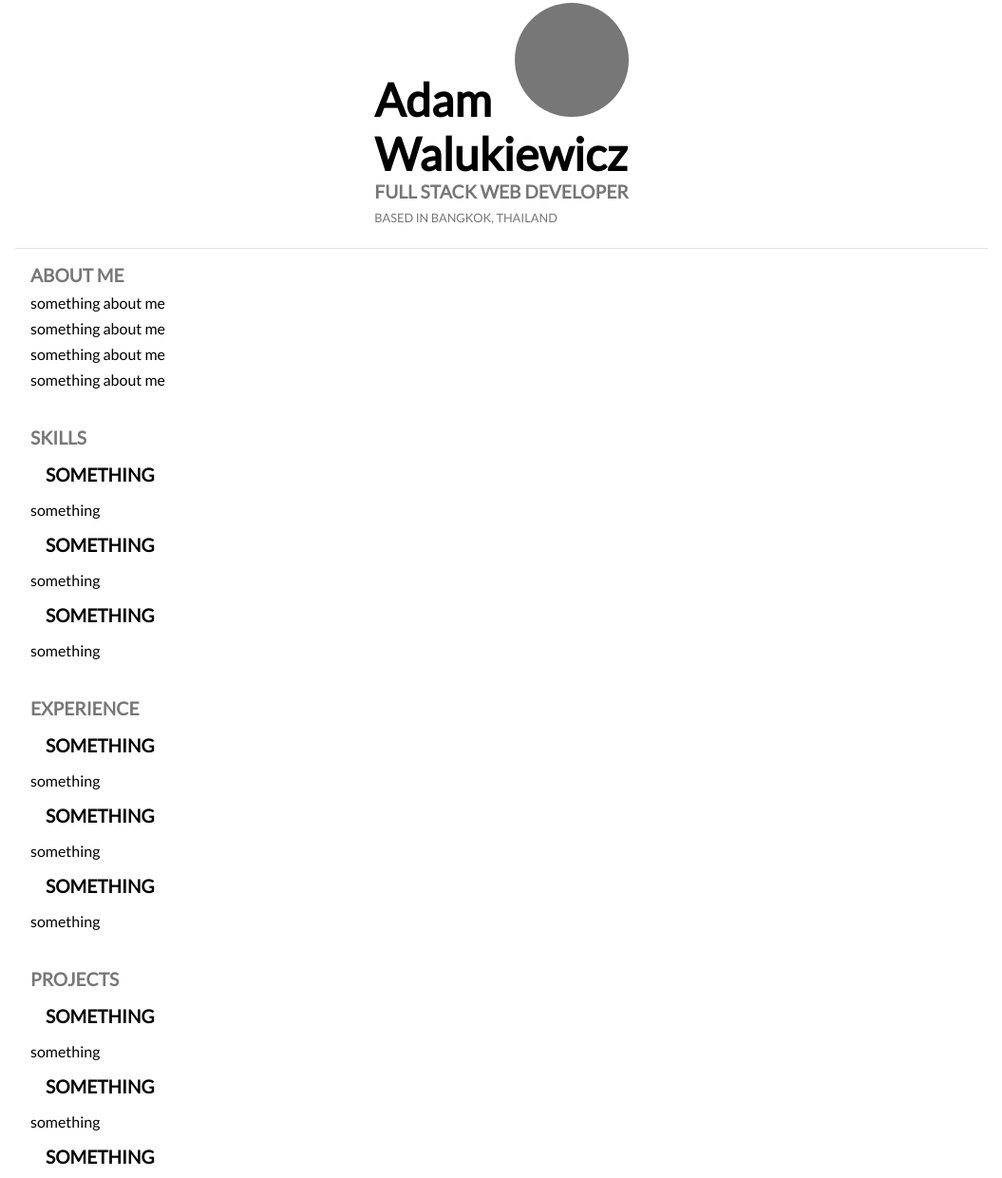
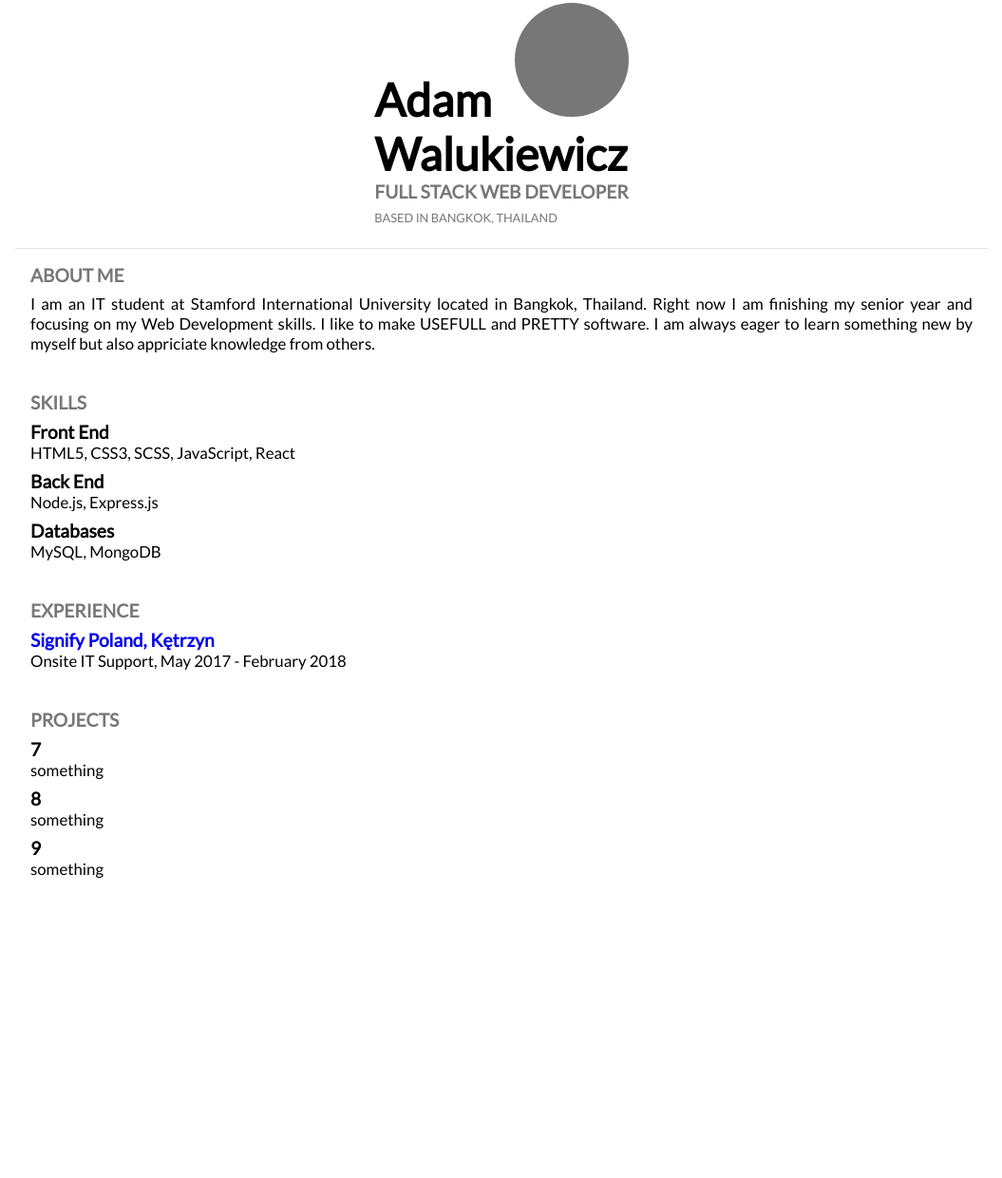
Before and after one commit to Alp3n/portfolio, a Gatsby site: page / in a window 1280 px wide. Shown: the part 3360-4600 px from the top of the page at 95% size, without its empty margins (112-1167 px from the left). After the commit the page ends 4351 px from the top, so only its background shows below. Built offline with nearby package versions, Linux system fonts and the light colour scheme; Gatsby itself is replaced by a stand-in of ours.

Commit message:
updated SCSS for some components

```diff
--- a/gatsby-config.js
+++ b/gatsby-config.js
@@ -24,7 +24,7 @@ module.exports = {
         background_color: `#663399`,
         theme_color: `#663399`,
         display: `minimal-ui`,
-        icon: `src/images/gatsby-icon.png`, // This path is relative to the root of the site.
+        icon: `src/images/svg/aw-icon.svg`, // This path is relative to the root of the site.
       },
     },
     `gatsby-plugin-sass`,
--- a/package.json
+++ b/package.json
@@ -31,7 +31,7 @@
   "license": "0BSD",
   "scripts": {
     "build": "gatsby build",
-    "develop": "gatsby develop",
+    "develop": "gatsby develop --host 0.0.0.0",
     "format": "prettier --write \"**/*.{js,jsx,ts,tsx,json,md}\"",
     "start": "npm run develop",
     "serve": "gatsby serve",
--- a/src/components/card/card.jsx
+++ b/src/components/card/card.jsx
@@ -8,7 +8,8 @@ export default function Card({ firstName, lastName, img, jobTitle, location }) {
       <div className="card-details">
         <div className="stack-wrapper">
           <p className="firstName">{firstName}</p>
-          <div className="image">{img}</div>
+          {/*<img className="image" src={img} alt="portrait" />*/}
+          <div className="image"></div>
         </div>
         <p className="lastName">{lastName}</p>
 
--- a/src/components/navbar-link/navbar-link.scss
+++ b/src/components/navbar-link/navbar-link.scss
@@ -1,4 +1,4 @@
-$hoverColor: rgb(43, 43, 43);
+// @import "../../styles/global.scss";
 
 a {
   text-decoration: none;
@@ -15,7 +15,7 @@ a {
     color: black;
   }
   &:hover {
-    color: $hoverColor;
+    color: gray;
   }
 
   &:last-child {
@@ -23,4 +23,8 @@ a {
     color: white;
     border-radius: 36px;
   }
+
+  &:last-child:hover {
+    background: gray;
+  }
 }
--- a/src/components/section-item/section-item.jsx
+++ b/src/components/section-item/section-item.jsx
@@ -6,13 +6,20 @@ export default function SectionItem({ item, isSimple, simpleText }) {
   return (
     <div className="section-item">
       {isSimple ? (
-        <p className="section-text">{simpleText}</p>
+        <p className="section-item-text">{simpleText}</p>
       ) : (
         <div>
-          <a className="section-title" href={item.link}>
+          <a
+            className={
+              item.href === null
+                ? "section-item-title"
+                : "section-item-title-link"
+            }
+            href={item.href}
+          >
             {item.title}
           </a>
-          <p className="section-info">{item.info}</p>
+          <p className="section-item-info">{item.info}</p>
         </div>
       )}
     </div>
--- a/src/components/section-item/section-item.scss
+++ b/src/components/section-item/section-item.scss
@@ -2,4 +2,28 @@
 
 .section-item {
   margin: 8px 0;
+
+  p {
+    font-size: 1.05em;
+  }
+
+  a {
+    margin: 0;
+    padding: 0;
+  }
+
+  .section-item-text {
+    text-align: justify;
+  }
+
+  .section-item-title,
+  .section-item-title-link {
+    font-weight: bold;
+    font-size: 1.2em;
+    text-transform: capitalize;
+  }
+
+  &:hover.section-item-title {
+    color: black;
+  }
 }
--- a/src/components/section/section.jsx
+++ b/src/components/section/section.jsx
@@ -12,9 +12,12 @@ export default function Section({
   return (
     <div className="section-box" id={id}>
       <p className="section-name">{sectionName}</p>
-      {itemsArray.map(item => (
-        <SectionItem item={item} isSimple={isSimple} simpleText={simpleText} />
-      ))}
+
+      {isSimple ? (
+        <SectionItem isSimple={isSimple} simpleText={simpleText} />
+      ) : (
+        itemsArray.map(item => <SectionItem key={item.title} item={item} />)
+      )}
     </div>
   )
 }
--- a/src/components/section/section.scss
+++ b/src/components/section/section.scss
@@ -10,8 +10,7 @@
     text-transform: uppercase;
   }
 
-  .section-title {
-    font-weight: bold;
-    font-size: 1.2em;
+  &:last-child {
+    margin-bottom: 42px;
   }
 }
--- a/src/pages/index.js
+++ b/src/pages/index.js
@@ -4,38 +4,59 @@ import PageLayout from "../components/page-layout/page-layout"
 import Card from "../components/card/card"
 import Section from "../components/section/section"
 
+import "../styles/index.scss"
+
 const data = {
   firstName: "Adam",
   lastName: "Walukiewicz",
   jobTitle: "full stack web developer",
   location: "Bangkok, Thailand",
-  socialMedia: {
-    gitHub: "link",
-    linkedIn: "link",
-    twitter: "link",
-    facebook: "link",
-  },
+  img: "/images/me.jpg",
+  socialMedia: [
+    {
+      gitHub: {
+        href: "link",
+        icon: "../images/icon",
+      },
+      linkedIn: {
+        href: "link",
+        icon: "../images/icon",
+      },
+      twitter: {
+        href: "link",
+        icon: "../images/icon",
+      },
+      facebook: {
+        href: "link",
+        icon: "../images/icon",
+      },
+      instagram: {
+        href: "link",
+        icon: "../images/icon",
+      },
+    },
+  ],
   sections: [
     {
       id: "about",
       isSimple: true,
       name: "About me",
-      simpleText: "something about me",
-      items: [
-        { title: "something", info: "something", href: null },
-        { title: "something", info: "something", href: null },
-        { title: "something", info: "something", href: null },
-        { title: "something", info: "something", href: null },
-      ],
+      simpleText:
+        "I am an IT student at Stamford International University located in Bangkok, Thailand. Right now I am finishing my senior year and focusing on my Web Development skills. I like to make USEFULL and PRETTY software. I am always eager to learn something new by myself but also appriciate knowledge from others.",
+      items: null,
     },
     {
       id: "skills",
       isSimple: false,
       name: "Skills",
       items: [
-        { title: "something", info: "something", href: null },
-        { title: "something", info: "something", href: null },
-        { title: "something", info: "something", href: null },
+        {
+          title: "Front End",
+          info: "HTML5, CSS3, SCSS, JavaScript, React",
+          href: null,
+        },
+        { title: "Back End", info: "Node.js, Express.js", href: null },
+        { title: "Databases", info: "MySQL, MongoDB", href: null },
       ],
     },
     {
@@ -43,9 +64,11 @@ const data = {
       isSimple: false,
       name: "Experience",
       items: [
-        { title: "something", info: "something", href: null },
-        { title: "something", info: "something", href: null },
-        { title: "something", info: "something", href: null },
+        {
+          title: "Signify Poland, Kętrzyn",
+          info: "Onsite IT Support, May 2017 - February 2018",
+          href: "https://www.signify.com/",
+        },
       ],
     },
     {
@@ -53,9 +76,9 @@ const data = {
       isSimple: false,
       name: "Projects",
       items: [
-        { title: "something", info: "something", href: null },
-        { title: "something", info: "something", href: null },
-        { title: "something", info: "something", href: null },
+        { title: "7", info: "something", href: null },
+        { title: "8", info: "something", href: null },
+        { title: "9", info: "something", href: null },
       ],
     },
   ],
@@ -69,6 +92,7 @@ const IndexPage = () => {
         lastName={data.lastName}
         jobTitle={data.jobTitle}
         location={data.location}
+        img={data.img}
       />
       {data.sections.map(section => (
         <Section
--- a/src/styles/global.scss
+++ b/src/styles/global.scss
@@ -7,14 +7,3 @@ $breakpoint-desktop: 1284px;
 $background-color: #f4f4f4;
 $border-color: #e2e2e2;
 $color-gray: rgb(119, 119, 119);
-
-* {
-  margin: 0;
-  padding: 0;
-  display: block;
-  font-family: "Lato", sans-serif;
-}
-
-html {
-  scroll-behavior: smooth;
-}
--- /dev/null
+++ b/src/styles/index.scss
@@ -0,0 +1,10 @@
+* {
+  margin: 0;
+  padding: 0;
+  display: block;
+  font-family: "Lato", sans-serif;
+}
+
+html {
+  scroll-behavior: smooth;
+}
```
Also changed, not shown: src/components/social-media/social-media.jsx (added, +16 -0 lines), src/components/social-media/social-media.scss (added), src/images/me.jpg (added), src/images/svg/001-instagram.svg (added), src/images/svg/002-twitter.svg (added), src/images/svg/003-facebook.svg (added), src/images/svg/004-linkedin.svg (added), src/images/svg/005-github.svg (added), src/images/svg/aw-icon.svg (added).
